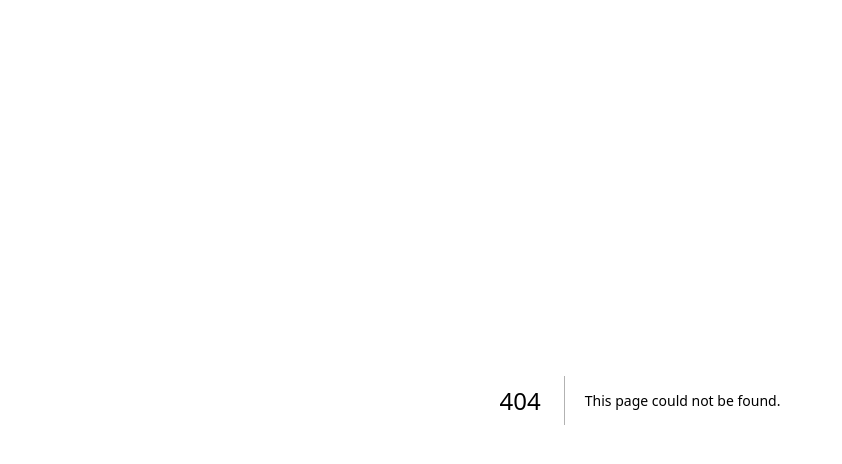
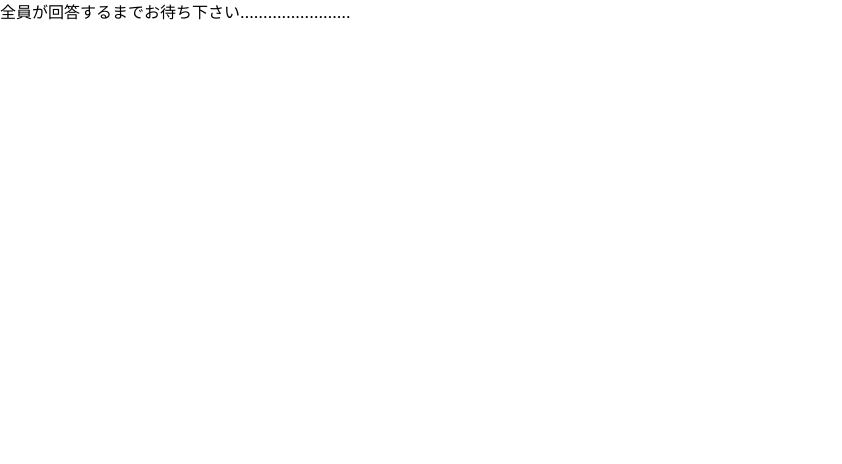
Before and after one commit to tomizawakenshin/hackathon_team4, a Next.js app: page /result-waiting in a window 1280 px wide. Before the commit this address had no page. Shown: the top 464 px of the page, without its empty margins (0-842 px from the left). Built offline with nearby package versions, Linux system fonts and the light colour scheme.

Commit message:
Add result-waiting page

```diff
--- a/src/app/answer/page.tsx
+++ b/src/app/answer/page.tsx
@@ -46,7 +46,7 @@ const AnswerPage: React.FC = () => {
     const currentTeamId = await fetchCurrentTeamId(user.uid);
     submitAnswer(quiz.id, currentTeamId, user.uid, selectedOption);
     if (quizIndex >= (await fetchQuizzes()).length - 1) {
-      router.push(`/waiting`);
+      router.push(`/result-waiting`);
     } else {
       router.push(`/answer?index=${quizIndex + 1}`);
     }
--- /dev/null
+++ b/src/app/result-waiting/page.tsx
@@ -0,0 +1,7 @@
+export default function ResultWaiting() {
+  return (
+    <div>
+      全員が回答するまでお待ち下さい……………………
+    </div>
+  );
+}
```
